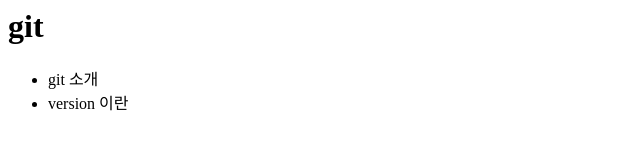
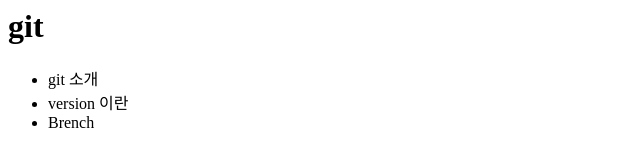
Before and after one commit to drogvory/testgit, a plain HTML site: page index.html in a window 1280 px wide. Shown: the full height of the page, 0-640 px from the left. Drawn offline with Linux system fonts and the light colour scheme.

Commit message:
add English Brench

```diff
--- a/index.html
+++ b/index.html
@@ -9,6 +9,7 @@
 		<ul>
 			<li>git 소개</li>
 			<li>version 이란</li>
+			<li>Brench</li>
 		</ul>
 	</body>
 </html>
```
